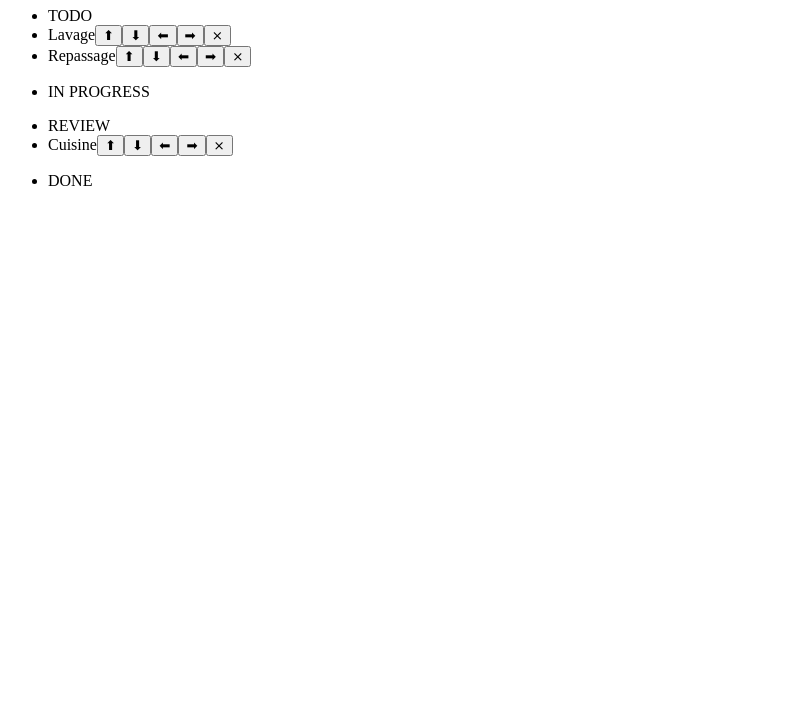
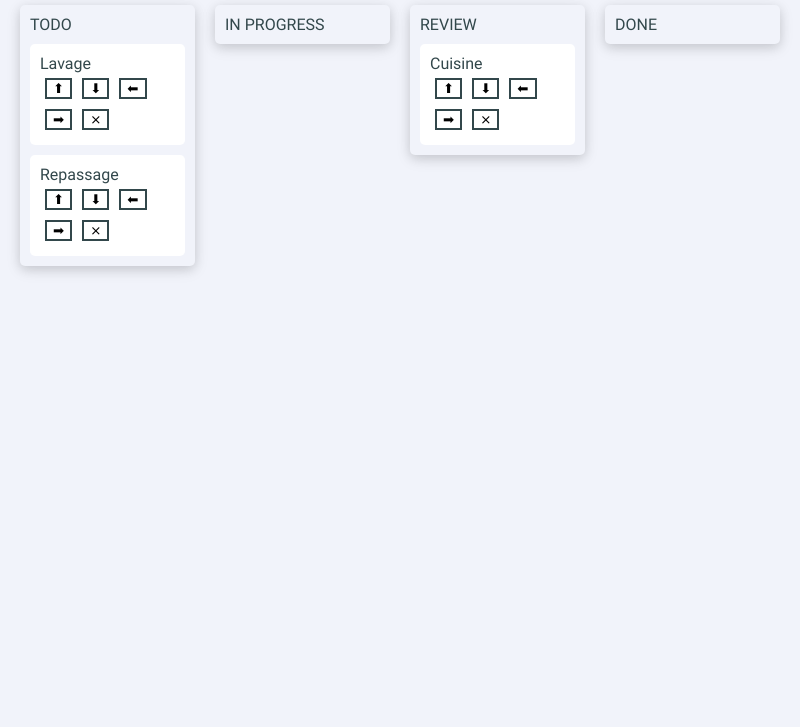
Before and after one commit to Fret0lol/electron-livecampus, an Electron app: page index.html in a window 800 px wide. Shown: the part 73-800 px from the top of the page. Drawn offline with Linux system fonts and the light colour scheme.

Commit message:
mouvements et base style

```diff
--- /dev/null
+++ b/assets/main.scss
@@ -0,0 +1,64 @@
+$main: #32474b;
+$grey1: #F1F3FA;
+
+* {
+    box-sizing: border-box;
+    margin: 0px;
+}
+
+@font-face {
+    font-family: "Roboto";
+    src: url("./fonts/Roboto-Regular.ttf") format("truetype");
+    font-weight: normal;
+    font-style: normal;
+}
+
+body{
+    font-family: 'Roboto';
+    font-size: 16px;
+    background-color: $grey1;
+    height: 100vh;
+    width: 100vw;
+    padding: 20px;
+    color: $main;
+}
+
+h1{
+    font-size: 24px;
+    margin-bottom: 30px;
+}
+
+.container{
+    display: flex;
+    column-gap: 20px;
+}
+
+ul {
+    list-style-type: none;
+    display: block;
+    padding: 10px;
+    box-shadow: 0 3px 11px 0 rgba(0, 0, 0, 0.1), 0 4px 15px 0 rgba(0, 0, 0, 0.1);
+    background-color: $grey1;
+    border-radius: 5px;
+    width: calc(25vw - 25px);
+    height: fit-content;
+}
+
+li:not(:first-of-type){
+    background-color: white;
+    margin-top: 10px;
+    border-radius: 5px;
+    min-height: 30px;
+    padding: 10px;
+}
+
+button{
+    background-color: white;
+    border: 2px solid $main;
+    margin: 5px;
+
+    &:hover{
+        background-color: $main;
+        color: white;
+    }
+}
--- a/index.html
+++ b/index.html
@@ -4,6 +4,7 @@
     <meta charset="UTF-8">
     <!-- https://developer.mozilla.org/en-US/docs/Web/HTTP/CSP -->
     <meta http-equiv="Content-Security-Policy" content="default-src 'self'; script-src 'self'">
+    <link href="assets/main.css" rel="stylesheet">
     <title>Kanban</title>
   </head>
   <body>
--- a/script/renderer-index.js
+++ b/script/renderer-index.js
@@ -1,7 +1,7 @@
 let lists = document.querySelectorAll("ul")
 
 const createTask = (name) => {
-    return "<li>" + name + "<button class='up'>⬆</button><button class='down'>⬇</button><button class='left'>⬅</button><button class='right'>➡</button><button class='close'>⨯</button></li>"
+    return "<li>" + name + "<br/><button class='up'>⬆</button><button class='down'>⬇</button><button class='left'>⬅</button><button class='right'>➡</button><button class='close'>⨯</button></li>"
 }
 
 //populating (replace with db info)
```
Also changed, not shown: assets/fonts/Roboto-Black.ttf (added), assets/fonts/Roboto-BlackItalic.ttf (added), assets/fonts/Roboto-Bold.ttf (added), assets/fonts/Roboto-BoldItalic.ttf (added), assets/fonts/Roboto-Italic.ttf (added), assets/fonts/Roboto-Light.ttf (added), assets/fonts/Roboto-LightItalic.ttf (added), assets/fonts/Roboto-Medium.ttf (added), assets/fonts/Roboto-MediumItalic.ttf (added), assets/fonts/Roboto-Regular.ttf (added), assets/fonts/Roboto-Thin.ttf (added), assets/fonts/Roboto-ThinItalic.ttf (added), assets/main.css (added), 1 other file.
